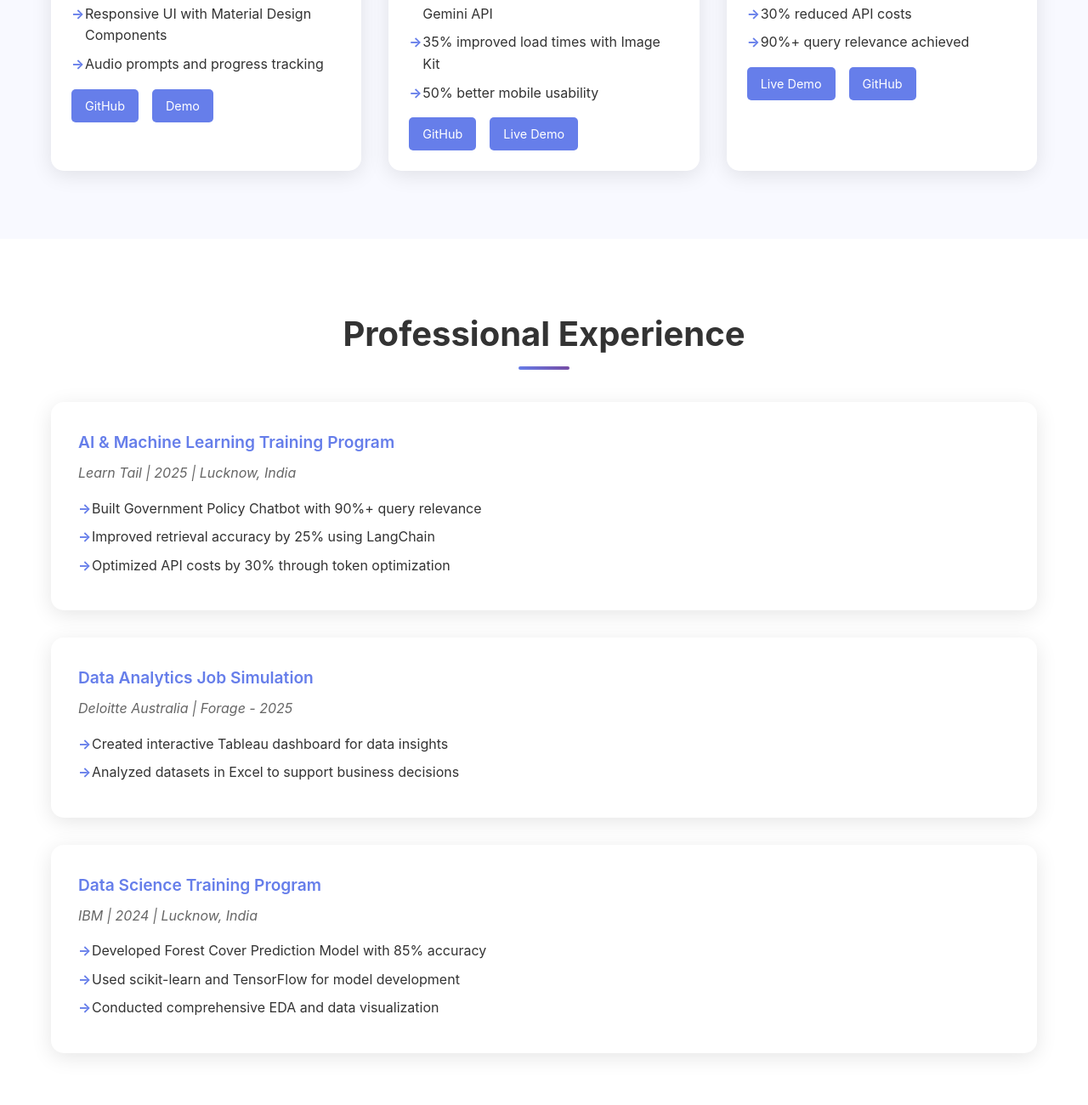
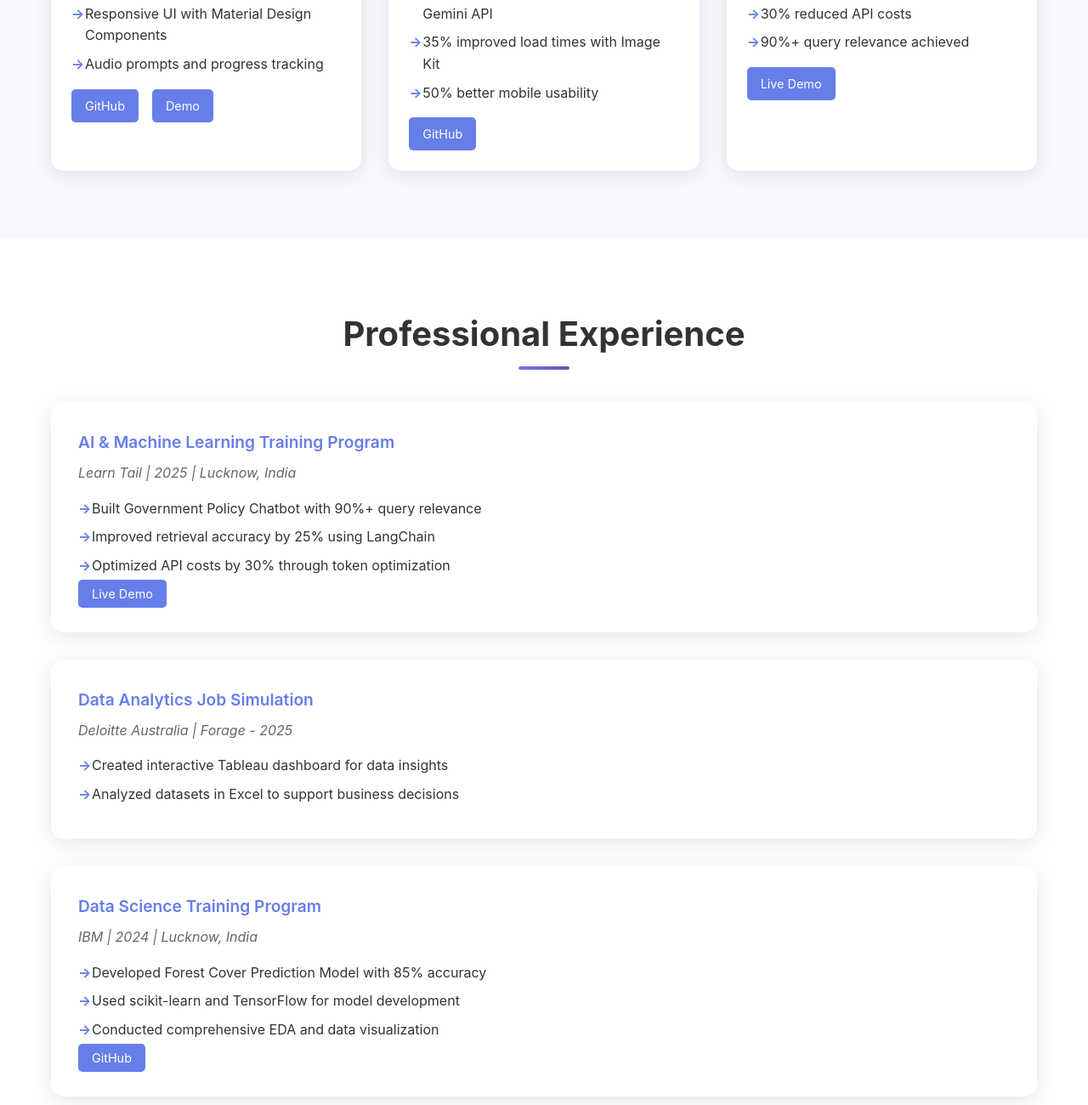
Before and after one commit to ShrutiUpadhyay17/portfolio, a plain HTML site: page index.html in a window 1280 px wide. Shown: the part 2160-3460 px from the top of the page at 85% size. Drawn offline with Linux system fonts and the light colour scheme.

Commit message:
updated portfolio with new changes

```diff
--- a/index.html
+++ b/index.html
@@ -574,8 +574,9 @@
                         <div class="achievement">Audio prompts and progress tracking</div>
 
                         <div class="project-links">
-                            <a href="#" class="project-link">GitHub</a>
-                            <a href="#" class="project-link">Demo</a>
+                            <a href="https://github.com/ShrutiUpadhyay17/7-Minute-Workout-" class="project-link">GitHub</a>
+                            <a href="https://github.com/ShrutiUpadhyay17/7-Minute-Workout-/releases/download/v1.0/app-debug.apk"
+                             class="project-link">Demo</a>
                         </div>
                     </div>
                 </div>
@@ -602,8 +603,8 @@
                         <div class="achievement">50% better mobile usability</div>
 
                         <div class="project-links">
-                            <a href="#" class="project-link">GitHub</a>
-                            <a href="#" class="project-link">Live Demo</a>
+                            <a href="https://github.com/ShrutiUpadhyay17/quick-blog" class="project-link">GitHub</a>
+                            <!-- <a href="#" class="project-link">Live Demo</a> -->
                         </div>
                     </div>
                 </div>
@@ -628,8 +629,8 @@
                         <div class="achievement">90%+ query relevance achieved</div>
 
                         <div class="project-links">
-                            <a href="#" class="project-link">Live Demo</a>
-                            <a href="#" class="project-link">GitHub</a>
+                            <a href="https://huggingface.co/spaces/Shreyansh7/Policy-Document-Q-A-BOT" class="project-link">Live Demo</a>
+                            <!-- <a href="#" class="project-link">GitHub</a> -->
                         </div>
                     </div>
                 </div>
@@ -648,6 +649,7 @@
                     <div class="achievement">Built Government Policy Chatbot with 90%+ query relevance</div>
                     <div class="achievement">Improved retrieval accuracy by 25% using LangChain</div>
                     <div class="achievement">Optimized API costs by 30% through token optimization</div>
+                    <a href="https://huggingface.co/spaces/Shreyansh7/Policy-Document-Q-A-BOT" class="project-link">Live Demo</a>
                 </div>
 
                 <div class="timeline-item">
@@ -663,6 +665,7 @@
                     <div class="achievement">Developed Forest Cover Prediction Model with 85% accuracy</div>
                     <div class="achievement">Used scikit-learn and TensorFlow for model development</div>
                     <div class="achievement">Conducted comprehensive EDA and data visualization</div>
+                    <a href="https://github.com/Shivaya007/Forest-cover-type-prediction.git" class="project-link">GitHub</a>
                 </div>
             </div>
         </div>
```
